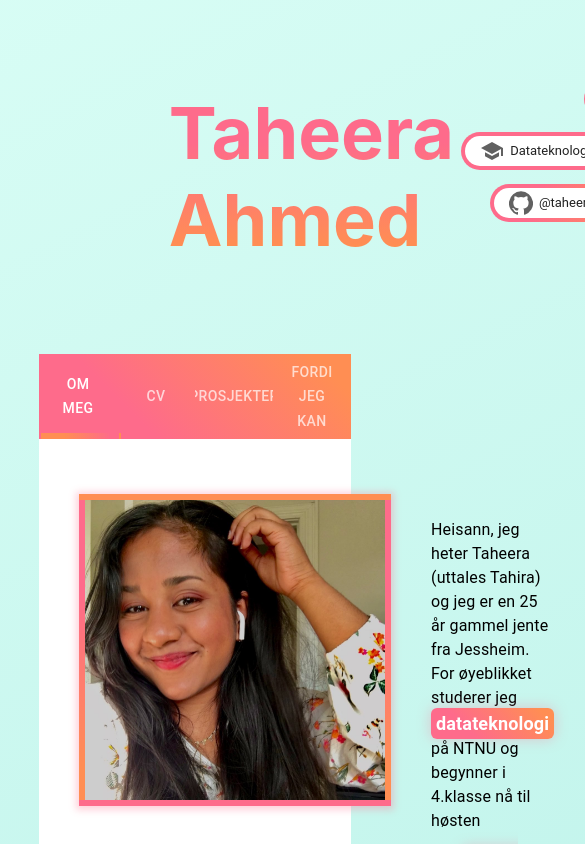
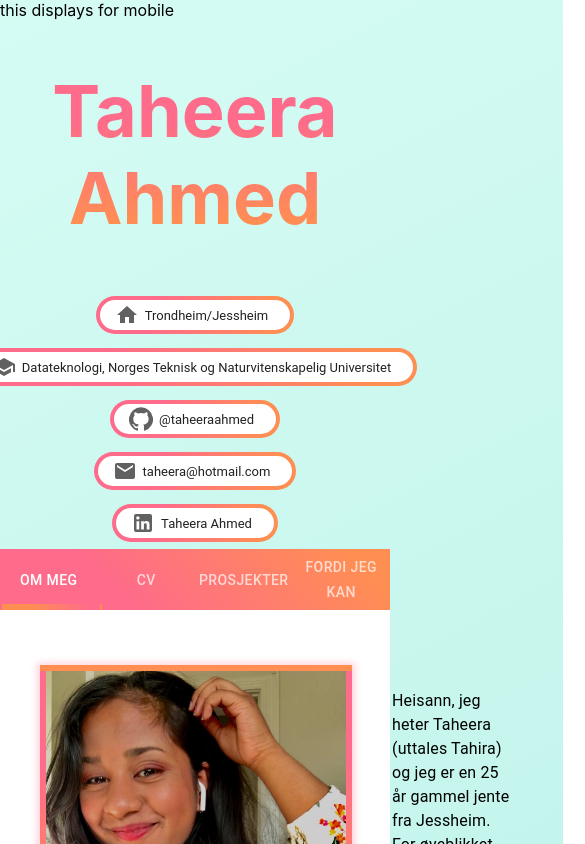
Before and after one commit to taheeraahmed/Making-a-react-app, a React (Create React App) app: page / in a window 390 px wide. Shown: the top 844 px of the page, 585 px wide, since content can reach past the window. Built offline with nearby package versions, Linux system fonts and the light colour scheme.

Commit message:
Shady mobil fiks

```diff
--- a/src/App.css
+++ b/src/App.css
@@ -1,3 +1,18 @@
+.visibledevice {
+  display:none;
+}
+.visibledesktop {
+  display:display;
+}
+
+@media (max-width : 1017px) {
+    .visibledevice {
+      display:block;
+    }
+    .visibledesktop {
+      display:none;}
+}
+
 .App {
   margin: auto;
 }
@@ -7,6 +22,7 @@
   font-size: calc(10px + 2vmin);
   padding: 5vh 20vh 5vh 20vh;
   margin: auto;
+  width:75%;
 }
 .main {
   margin: auto;
@@ -22,6 +38,7 @@ h1 {
   -webkit-background-clip: text;
   -webkit-text-fill-color: transparent;
   line-height: 1.2;
+  text-align: center;
 }
 h2 {
   display:inline-block;
--- a/src/App.js
+++ b/src/App.js
@@ -5,6 +5,7 @@ import Info from './components/Info';
 function App() {
   return (
       <div className="App">
+        <div class="visibledesktop">this displays for desktop and tablet
           <header className="header">
             <h1>
               Taheera Ahmed
@@ -17,6 +18,21 @@ function App() {
           <footer className="footer">
           </footer>
         </div>
+        <div class="visibledevice">this displays for mobile
+          <header className="headerMobile">
+            <h1>
+              Taheera Ahmed
+            </h1>
+            <Info/>
+          </header>
+          <main className= "mainMobile">
+            <Navbar/>
+          </main>
+          <footer className="footerMobile">
+          </footer>
+        </div>
+
+      </div>
   );
 }
 
--- a/src/components/Navbar.js
+++ b/src/components/Navbar.js
@@ -83,14 +83,7 @@ const useStyles = makeStyles({
     textAlign: 'left',
     fontSize: 25,
     paddingTop:30,
-  },
-  backgroundIcon: {
-    background: "linear-gradient(45deg, #FE6B8B 30%, #FF8E53 90%)",
-    width: 80,
-    height: 80,
-    borderRadius: 100,
-    color: '#ffffff'
-  },
+  }
 });
 
 var d = new Date();
```
Lines whose indentation alone changed are shown as unchanged.
